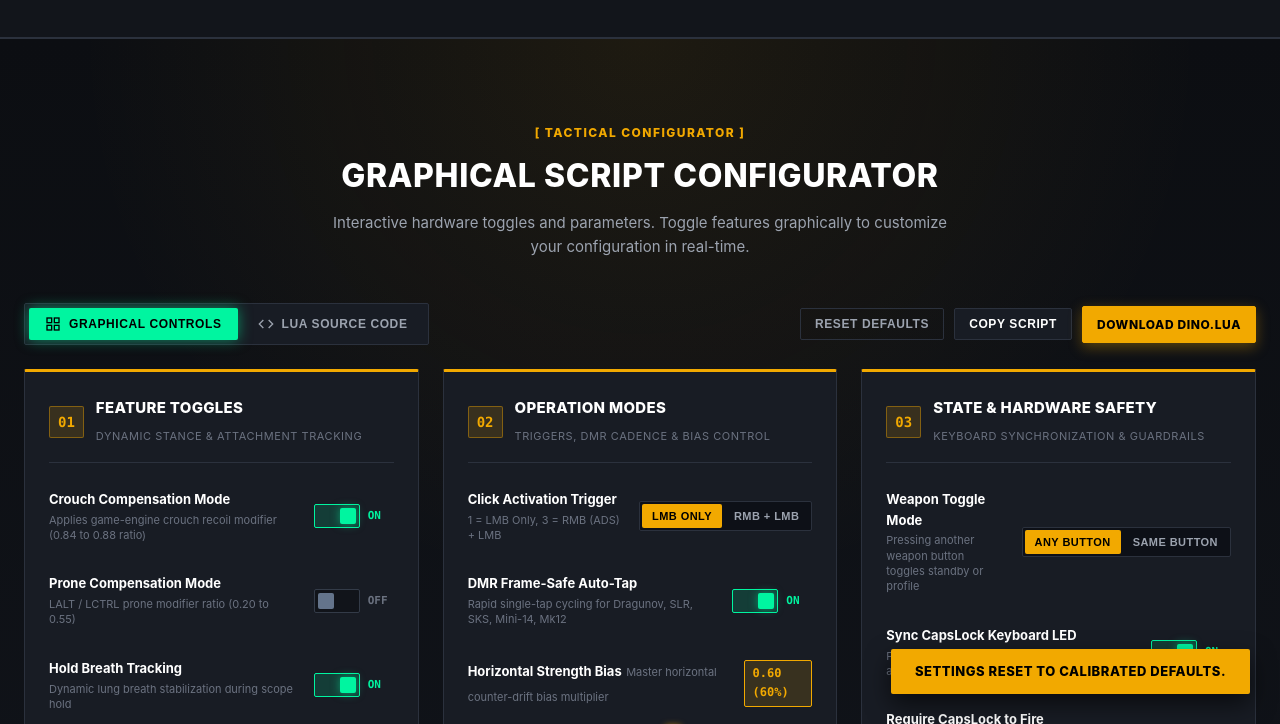
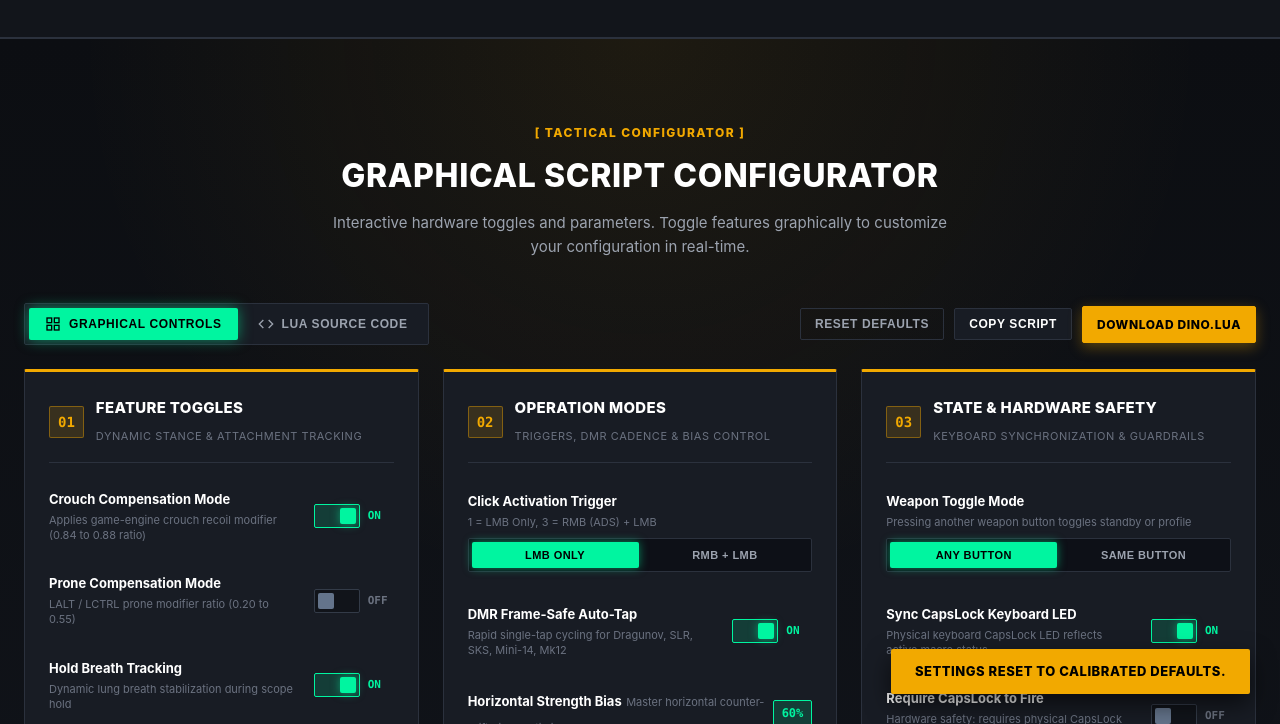
Before and after one commit to Dileepan-0824/Dino---No-Recoil, a plain HTML site: page docs/index.html in a window 1280 px wide. Both pictures are taken after a click on the button "RESET DEFAULTS". Shown: the part 4762-5486 px from the top of the page. Drawn offline with Linux system fonts and the light colour scheme.

Commit message:
Fix segmented control overflow, unify toggles to tactical cyan green, and simplify slider badge to percentage

```diff
--- a/docs/app.js
+++ b/docs/app.js
@@ -115,7 +115,7 @@ document.addEventListener('DOMContentLoaded', function () {
       const val = parseInt(this.value, 10);
       const floatVal = (val / 100).toFixed(2);
       configState.horizontal = parseFloat(floatVal);
-      sliderDisplay.textContent = floatVal + ' (' + val + '%)';
+      sliderDisplay.textContent = val + '%';
       renderLiveCode();
     });
   }
@@ -190,7 +190,7 @@ local ENABLE_LOGGING            = ${configState.logging}   -- Telemetry to G Hub
       // Reset slider
       if (slider && sliderDisplay) {
         slider.value = 60;
-        sliderDisplay.textContent = '0.60 (60%)';
+        sliderDisplay.textContent = '60%';
       }
 
       // Reset segmented controls
--- a/docs/index.html
+++ b/docs/index.html
@@ -559,7 +559,7 @@
                       <span class="toggle-title">Horizontal Strength Bias</span>
                       <span class="toggle-desc">Master horizontal counter-drift bias multiplier</span>
                     </div>
-                    <span id="sliderValDisplay" class="slider-value-badge">0.60 (60%)</span>
+                    <span id="sliderValDisplay" class="slider-value-badge">60%</span>
                   </div>
                   <div class="slider-input-container">
                     <input type="range" id="cfg_horizontal" min="0" max="100" value="60" class="tactical-range">
--- a/docs/style.css
+++ b/docs/style.css
@@ -704,9 +704,10 @@ a:hover {
 }
 
 .tab-btn.active {
-  background: var(--pubg-gold);
+  background: var(--tactical-cyan);
   color: #000000;
-  border-color: var(--pubg-gold);
+  border-color: var(--tactical-cyan);
+  box-shadow: 0 0 10px var(--tactical-cyan-glow);
 }
 
 .tabs-content {
@@ -892,12 +893,20 @@ a:hover {
   gap: 18px;
 }
 
-.toggle-row, .control-row {
+.toggle-row {
   display: flex;
   justify-content: space-between;
   align-items: center;
   gap: 16px;
   padding: 6px 0;
+}
+
+.control-row {
+  display: flex;
+  flex-direction: column;
+  align-items: stretch;
+  gap: 8px;
+  padding: 8px 0;
 }
 
 .toggle-info {
@@ -984,23 +993,25 @@ a:hover {
 
 /* Segmented Control */
 .segmented-control {
-  display: inline-flex;
+  display: flex;
+  width: 100%;
   background: #0d1017;
   border: 1px solid var(--border-tactical);
   border-radius: var(--radius-sm);
-  padding: 2px;
-  gap: 2px;
-  flex-shrink: 0;
+  padding: 3px;
+  gap: 3px;
 }
 
 .seg-btn {
+  flex: 1;
+  text-align: center;
   background: transparent;
   border: none;
   color: var(--text-muted);
   font-size: 11px;
   font-weight: 800;
   letter-spacing: 0.04em;
-  padding: 6px 10px;
+  padding: 7px 8px;
   border-radius: var(--radius-sm);
   cursor: pointer;
   transition: var(--transition);
@@ -1012,8 +1023,9 @@ a:hover {
 }
 
 .seg-btn.active {
-  background: var(--pubg-gold);
+  background: var(--tactical-cyan);
   color: #000000;
+  box-shadow: 0 0 10px var(--tactical-cyan-glow);
 }
 
 /* Range Slider */
@@ -1034,11 +1046,12 @@ a:hover {
   font-family: var(--font-mono);
   font-size: 12px;
   font-weight: 800;
-  color: var(--pubg-gold);
-  background: var(--pubg-gold-dim);
-  border: 1px solid var(--pubg-gold);
+  color: var(--tactical-cyan);
+  background: var(--tactical-cyan-dim);
+  border: 1px solid var(--tactical-cyan);
   padding: 3px 8px;
   border-radius: var(--radius-sm);
+  white-space: nowrap;
 }
 
 .slider-input-container {
@@ -1061,20 +1074,20 @@ a:hover {
   appearance: none;
   width: 16px;
   height: 18px;
-  background: var(--pubg-gold);
+  background: var(--tactical-cyan);
   cursor: pointer;
   border-radius: var(--radius-sm);
-  box-shadow: 0 0 6px rgba(242, 169, 0, 0.6);
+  box-shadow: 0 0 8px var(--tactical-cyan-glow);
   border: none;
 }
 
 .tactical-range::-moz-range-thumb {
   width: 16px;
   height: 18px;
-  background: var(--pubg-gold);
+  background: var(--tactical-cyan);
   cursor: pointer;
   border-radius: var(--radius-sm);
-  box-shadow: 0 0 6px rgba(242, 169, 0, 0.6);
+  box-shadow: 0 0 8px var(--tactical-cyan-glow);
   border: none;
 }
 
```
